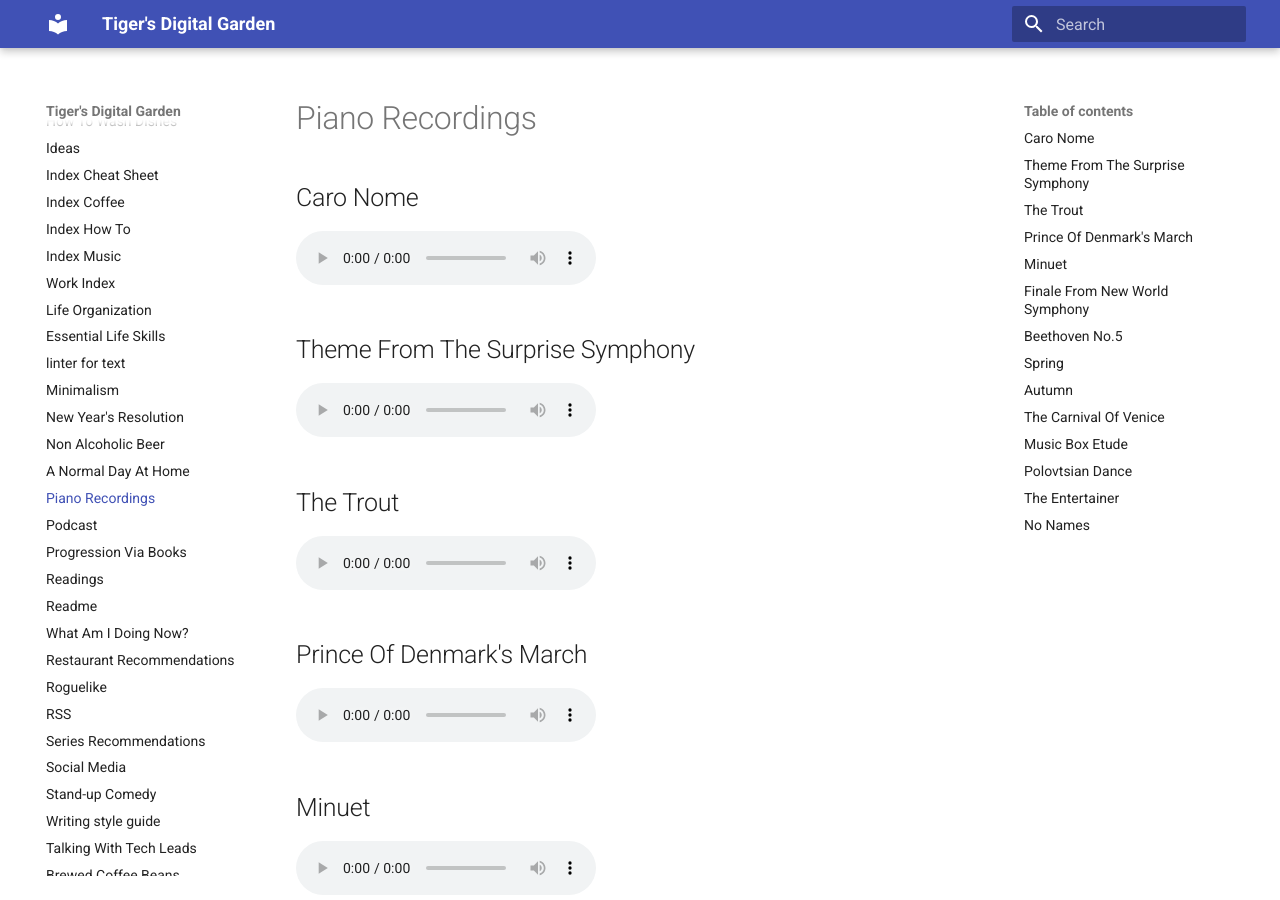
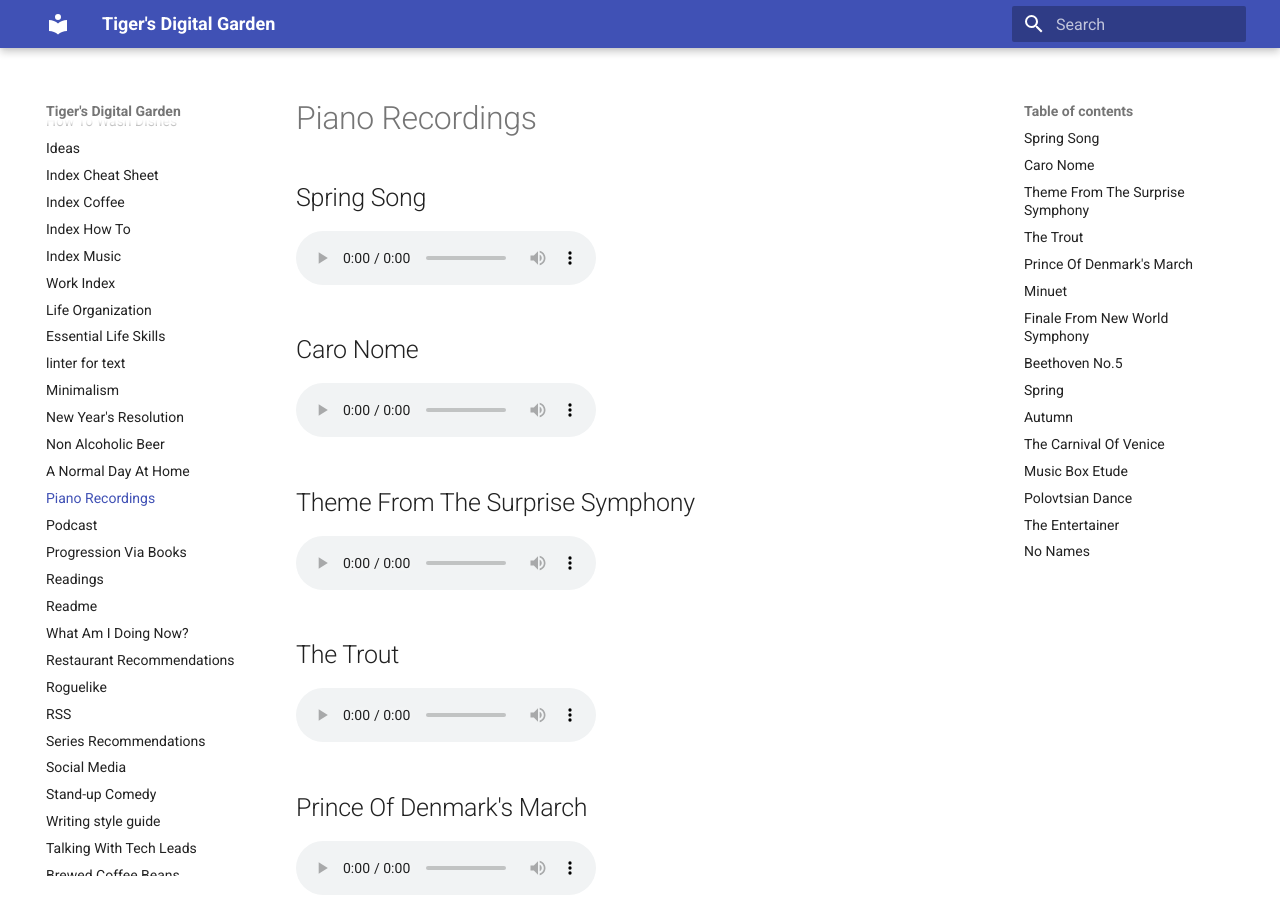
Before and after one commit to ynotstartups/notes, an MkDocs documentation site: the page built from notes/piano-recordings.md, in a window 1280 px wide and 900 px high. Built offline with MkDocs 1.6.1 and Material for MkDocs 9.7.7, drawn with Linux system fonts in a browser that asks for light colours.

Commit message:
add spring song

```diff
--- a/notes/piano-recordings.md
+++ b/notes/piano-recordings.md
@@ -1,4 +1,10 @@
 # Piano Recordings
+
+## Spring Song
+
+<audio controls>
+  <source src="../recordings/spring-song.mp3" type="audio/mpeg">
+</audio>
 
 ## Caro Nome
 
```
Also changed, not shown: 1 other file.
